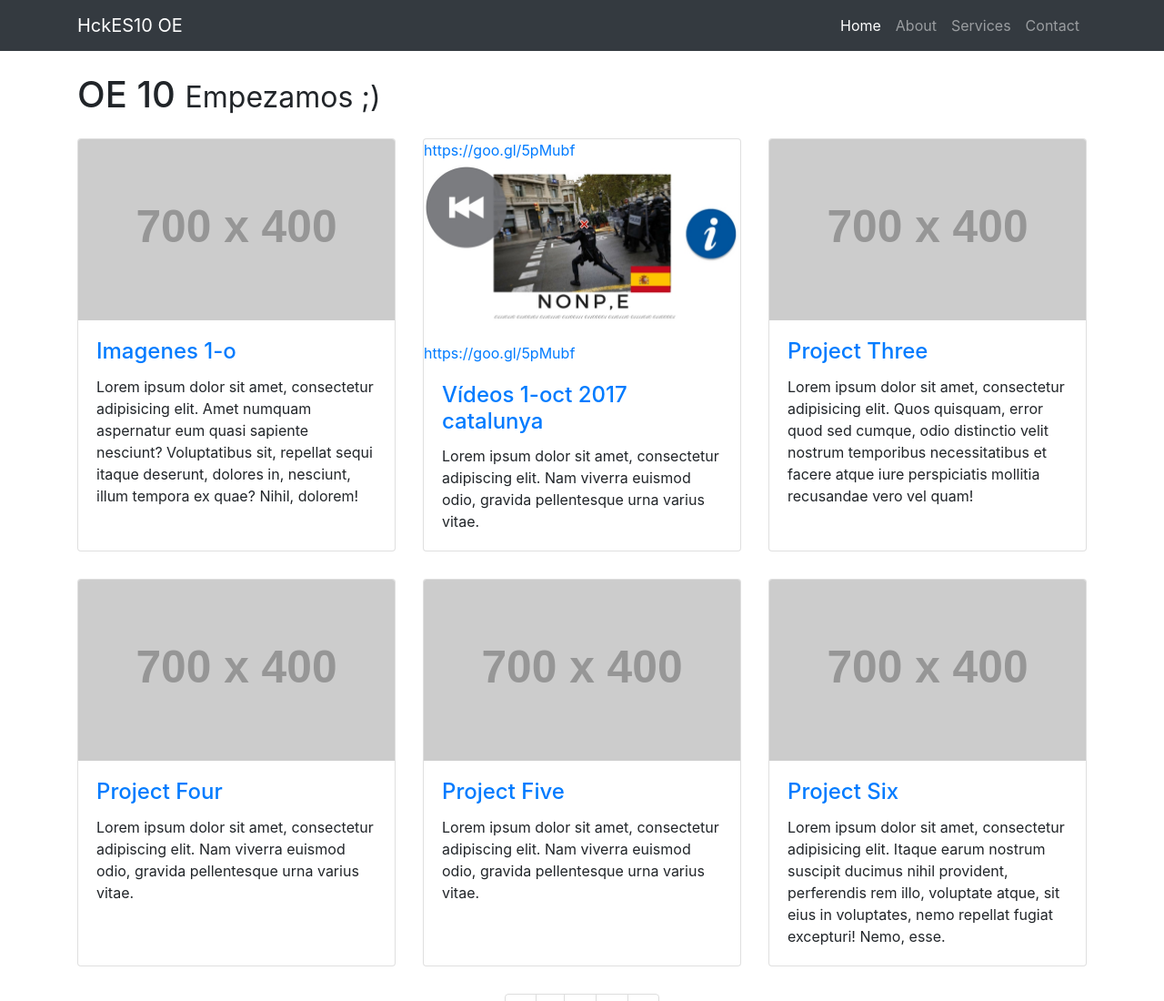
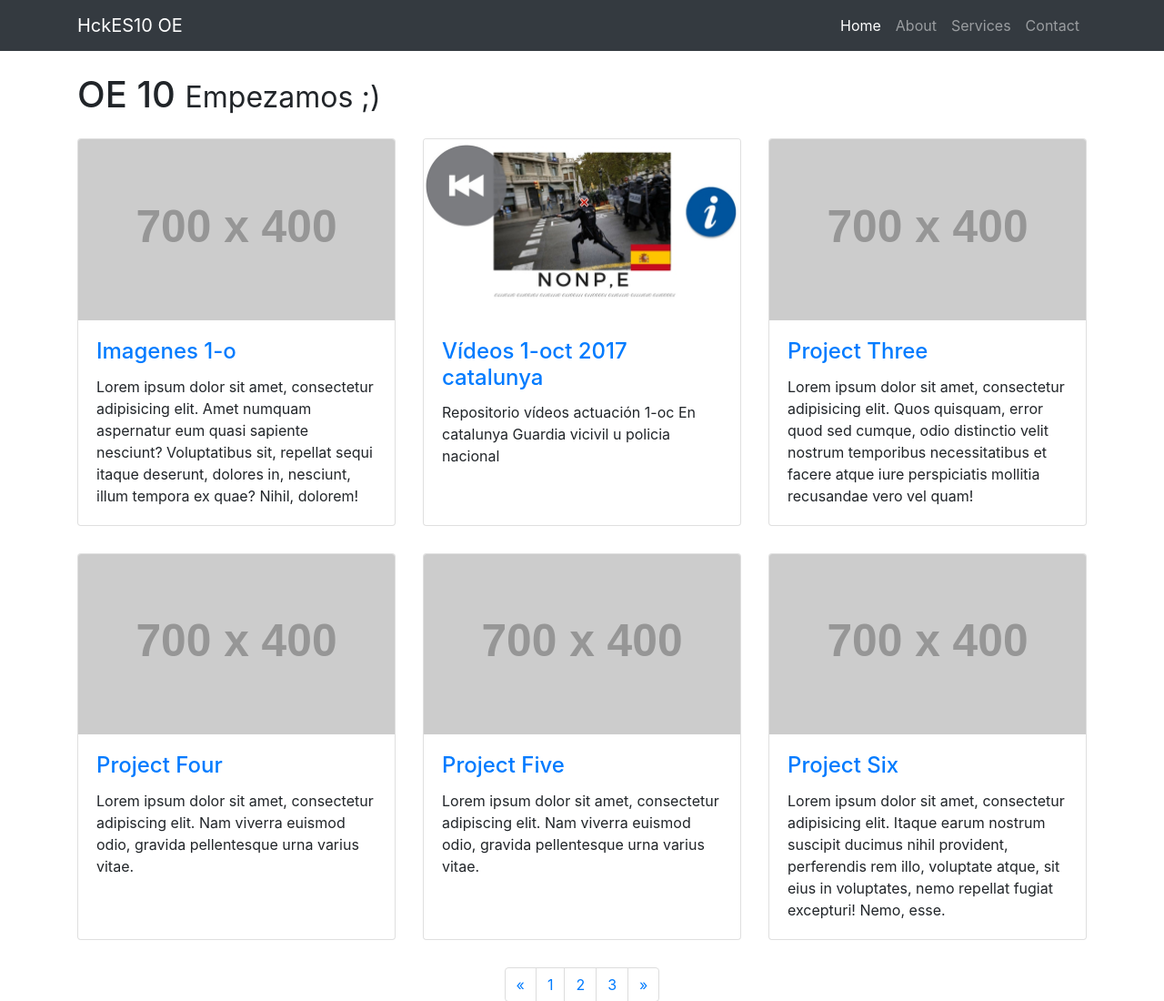
Before and after one commit to testnpnoe/hckes1-0, a website: page index.html in a window 1280 px wide. Shown: the top 1100 px of the page at 91% size. Drawn offline with Linux system fonts and the light colour scheme; placeholder pictures from the web are drawn by us.

Commit message:
Update index.html

```diff
--- a/index.html
+++ b/index.html
@@ -70,12 +70,12 @@
         </div>
         <div class="col-lg-4 col-sm-6 portfolio-item">
           <div class="card h-100">
-            <a href="#">https://goo.gl/5pMubf<img class="card-img-top" src="https://raw.githubusercontent.com/testnpnoe/hckes1-0/master/ertificate.jpg" alt="">https://goo.gl/5pMubf</a>
+            <a href="#"><img class="card-img-top" src="https://raw.githubusercontent.com/testnpnoe/hckes1-0/master/ertificate.jpg" alt=""></a>
             <div class="card-body">
               <h4 class="card-title">
                 <a href="#">Vídeos 1-oct 2017 catalunya</a>
               </h4>
-              <p class="card-text">Lorem ipsum dolor sit amet, consectetur adipiscing elit. Nam viverra euismod odio, gravida pellentesque urna varius vitae.</p>
+              <p class="card-text">Repositorio vídeos actuación 1-oc En catalunya Guardia vicivil u policia nacional</p>
             </div>
           </div>
         </div>
```
